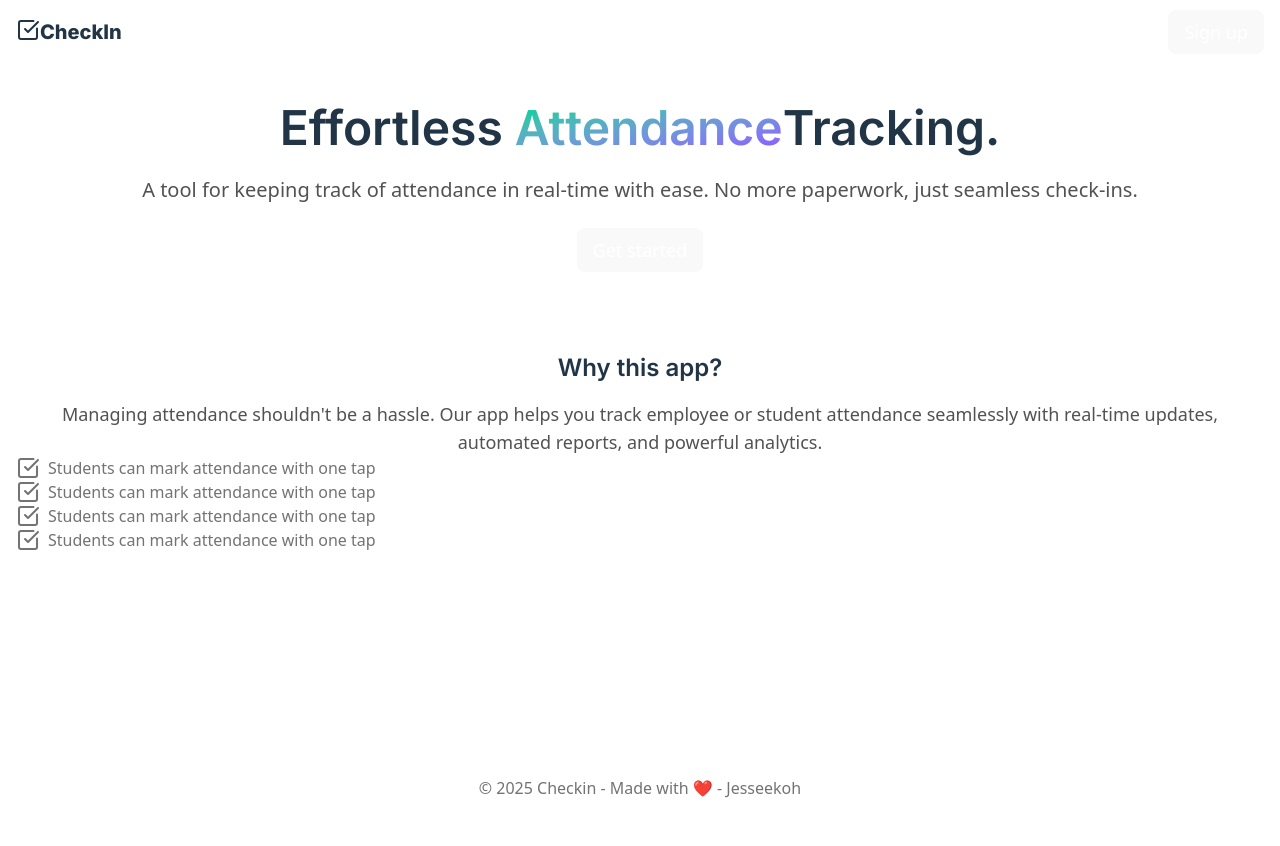
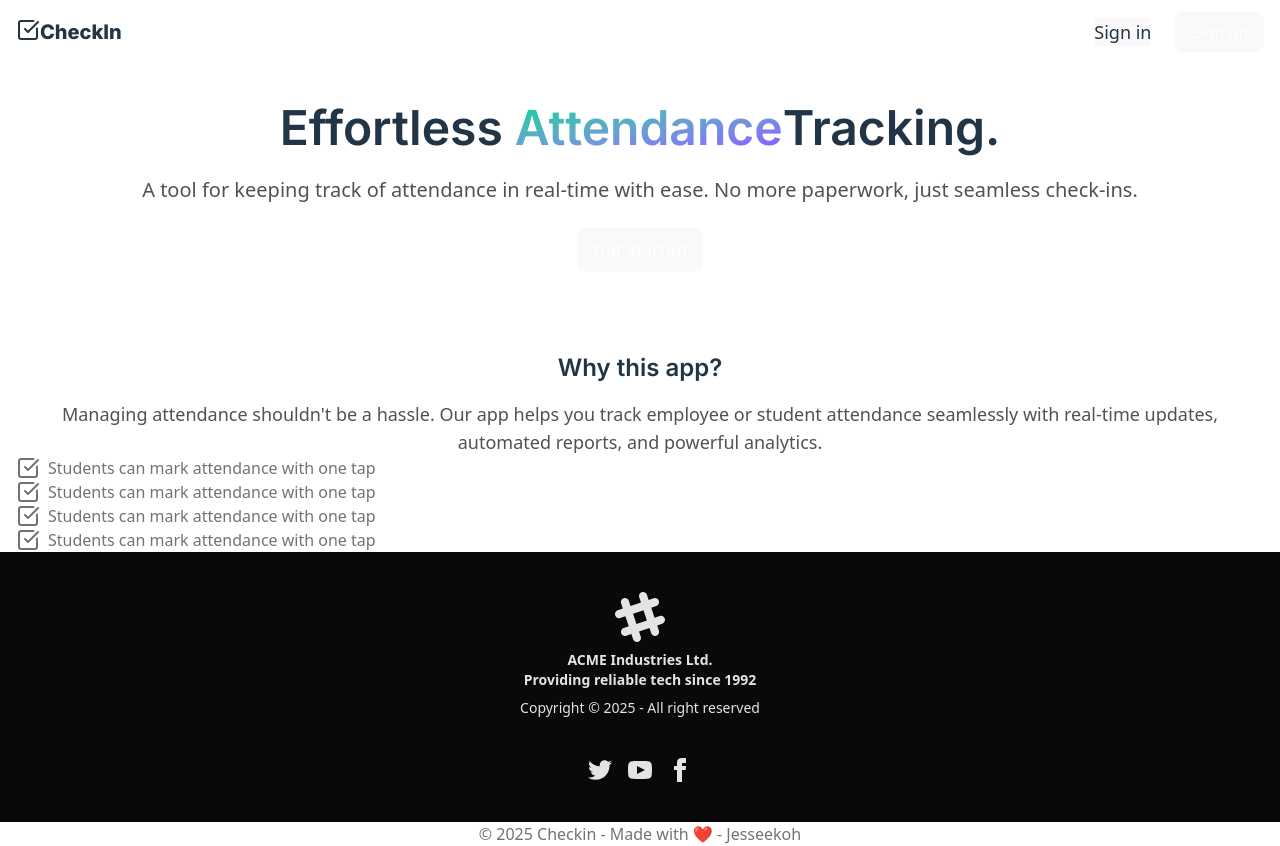
Before and after one commit to Jesseekoh/attendance-app, a React (Vite) app in the folder client/: page / in a window 1280 px wide. Before the commit the page ends 800 px from the top, so only its background shows below. Built offline with nearby package versions, Linux system fonts and the light colour scheme; no server answers.

Commit message:
feat: update RootLayout to include sign in option and enhance footer with social media links

```diff
--- a/client/src/layout/RootLayout.tsx
+++ b/client/src/layout/RootLayout.tsx
@@ -16,20 +16,80 @@
             {user ? (
               <h1>{user.firstName}</h1>
             ) : (
-              <Link to={'/signup'}>
-                <button className="px-4 py-2 rounded-lg text-white text-lg bg-emerald-400 ">
-                  Sign up
-                </button>
-              </Link>
+              <>
+                <Link to={'/signin'}>
+                  <button className="text-lg">Sign in</button>
+                </Link>
+                <Link to={'/signup'}>
+                  <button className="px-4 py-2 rounded-lg text-white bg-emerald-400 ">
+                    Sign up
+                  </button>
+                </Link>
+              </>
             )}
-            {/* <Link to={'/signin'}>
-              <button className="text-lg">Sign in</button>
-            </Link> */}
           </div>
         </div>
       </header>
       <Outlet />
 
+      <footer className="footer footer-horizontal footer-center bg-neutral text-neutral-content p-10 mt-auto">
+        <aside>
+          <svg
+            width="50"
+            height="50"
+            viewBox="0 0 24 24"
+            xmlns="http://www.w3.org/2000/svg"
+            fillRule="evenodd"
+            clipRule="evenodd"
+            className="inline-block fill-current"
+          >
+            <path d="M22.672 15.226l-2.432.811.841 2.515c.33 1.019-.209 2.127-1.23 2.456-1.15.325-2.148-.321-2.463-1.226l-.84-2.518-5.013 1.677.84 2.517c.391 1.203-.434 2.542-1.831 2.542-.88 0-1.601-.564-1.86-1.314l-.842-2.516-2.431.809c-1.135.328-2.145-.317-2.463-1.229-.329-1.018.211-2.127 1.231-2.456l2.432-.809-1.621-4.823-2.432.808c-1.355.384-2.558-.59-2.558-1.839 0-.817.509-1.582 1.327-1.846l2.433-.809-.842-2.515c-.33-1.02.211-2.129 1.232-2.458 1.02-.329 2.13.209 2.461 1.229l.842 2.515 5.011-1.677-.839-2.517c-.403-1.238.484-2.553 1.843-2.553.819 0 1.585.509 1.85 1.326l.841 2.517 2.431-.81c1.02-.33 2.131.211 2.461 1.229.332 1.018-.21 2.126-1.23 2.456l-2.433.809 1.622 4.823 2.433-.809c1.242-.401 2.557.484 2.557 1.838 0 .819-.51 1.583-1.328 1.847m-8.992-6.428l-5.01 1.675 1.619 4.828 5.011-1.674-1.62-4.829z"></path>
+          </svg>
+          <p className="font-bold">
+            ACME Industries Ltd.
+            <br />
+            Providing reliable tech since 1992
+          </p>
+          <p>Copyright © {new Date().getFullYear()} - All right reserved</p>
+        </aside>
+        <nav>
+          <div className="grid grid-flow-col gap-4">
+            <a>
+              <svg
+                xmlns="http://www.w3.org/2000/svg"
+                width="24"
+                height="24"
+                viewBox="0 0 24 24"
+                className="fill-current"
+              >
+                <path d="M24 4.557c-.883.392-1.832.656-2.828.775 1.017-.609 1.798-1.574 2.165-2.724-.951.564-2.005.974-3.127 1.195-.897-.957-2.178-1.555-3.594-1.555-3.179 0-5.515 2.966-4.797 6.045-4.091-.205-7.719-2.165-10.148-5.144-1.29 2.213-.669 5.108 1.523 6.574-.806-.026-1.566-.247-2.229-.616-.054 2.281 1.581 4.415 3.949 4.89-.693.188-1.452.232-2.224.084.626 1.956 2.444 3.379 4.6 3.419-2.07 1.623-4.678 2.348-7.29 2.04 2.179 1.397 4.768 2.212 7.548 2.212 9.142 0 14.307-7.721 13.995-14.646.962-.695 1.797-1.562 2.457-2.549z"></path>
+              </svg>
+            </a>
+            <a>
+              <svg
+                xmlns="http://www.w3.org/2000/svg"
+                width="24"
+                height="24"
+                viewBox="0 0 24 24"
+                className="fill-current"
+              >
+                <path d="M19.615 3.184c-3.604-.246-11.631-.245-15.23 0-3.897.266-4.356 2.62-4.385 8.816.029 6.185.484 8.549 4.385 8.816 3.6.245 11.626.246 15.23 0 3.897-.266 4.356-2.62 4.385-8.816-.029-6.185-.484-8.549-4.385-8.816zm-10.615 12.816v-8l8 3.993-8 4.007z"></path>
+              </svg>
+            </a>
+            <a>
+              <svg
+                xmlns="http://www.w3.org/2000/svg"
+                width="24"
+                height="24"
+                viewBox="0 0 24 24"
+                className="fill-current"
+              >
+                <path d="M9 8h-3v4h3v12h5v-12h3.642l.358-4h-4v-1.667c0-.955.192-1.333 1.115-1.333h2.885v-5h-3.808c-3.596 0-5.192 1.583-5.192 4.615v3.385z"></path>
+              </svg>
+            </a>
+          </div>
+        </nav>
+      </footer>
       <footer className="mt-auto text-neutral-500 text-center">
         <p>
           © 2025 Checkin - Made with ❤️ -{' '}
```
